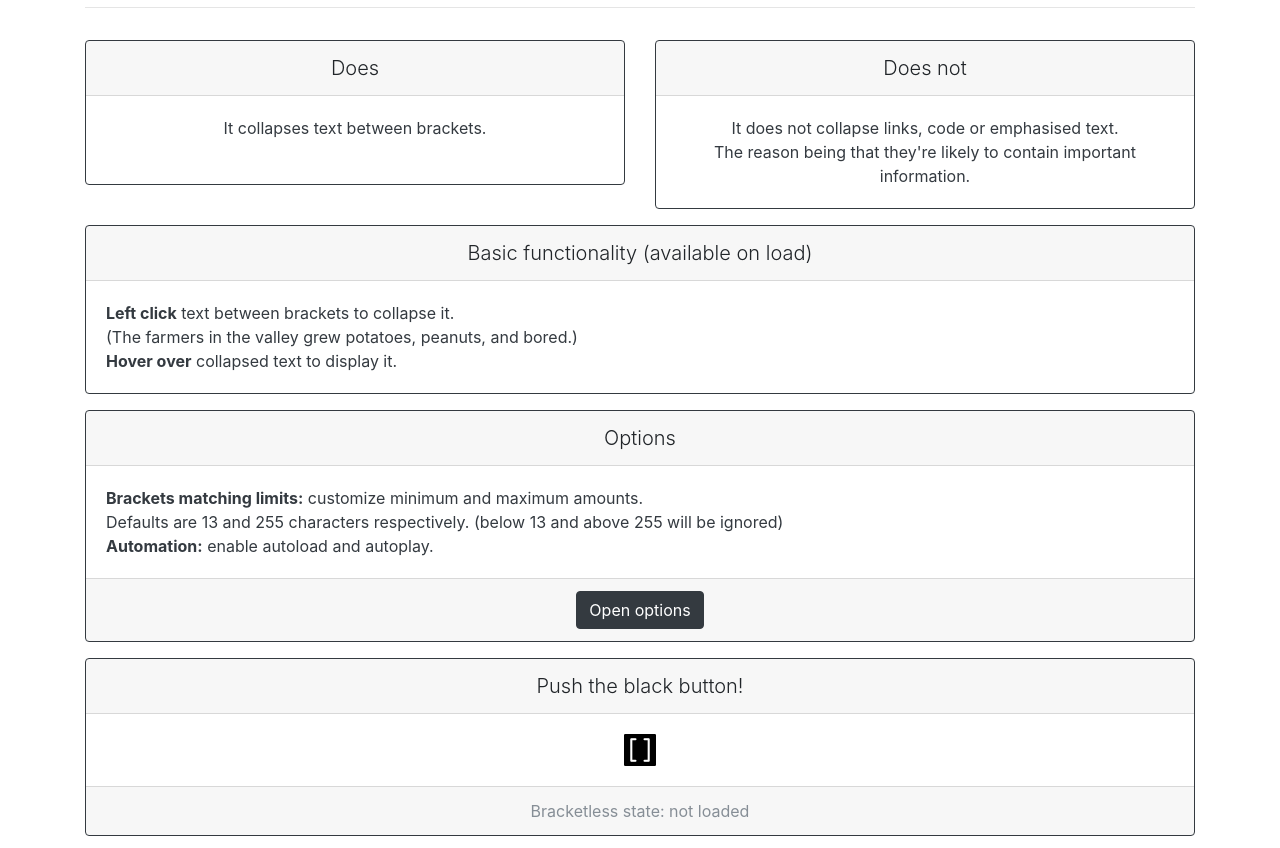
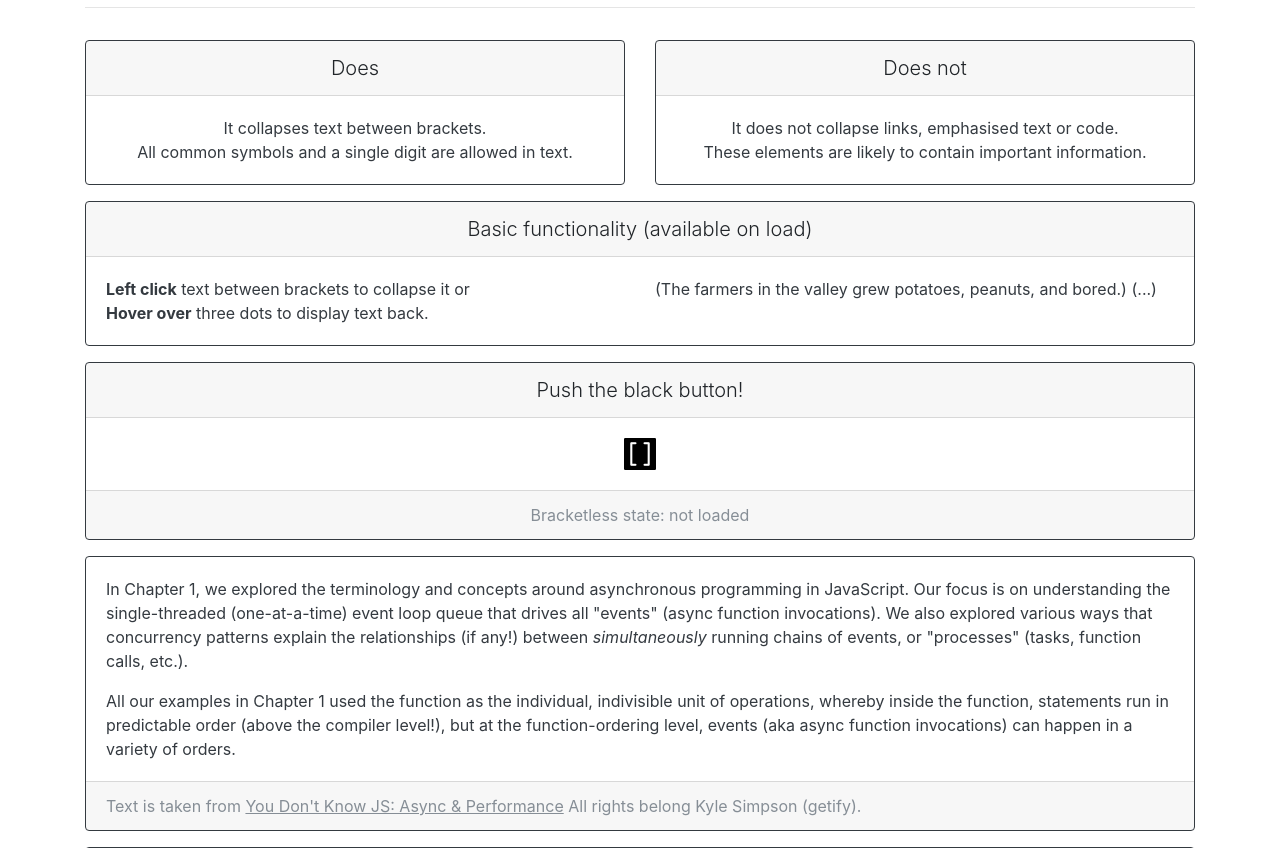
Before and after one commit to mrv1k/bracketless, a browser extension: page core/how/to.html in a window 1280 px wide. Shown: the part 57-905 px from the top of the page. Drawn offline with nearby package versions, Linux system fonts and the light colour scheme.

Commit message:
refactor: Add showcase section, small tweaks

```diff
--- a/core/how/to.html
+++ b/core/how/to.html
@@ -4,14 +4,9 @@
 <head>
   <meta charset="utf-8">
   <meta name="viewport" content="width=device-width, initial-scale=1, shrink-to-fit=no">
-  <meta name="description" content="">
-  <meta name="author" content="">
   <link rel="icon" href="../icons/bracketless16.png">
-
-  <title>How-to Bracketless</title>
-
+  <title>How-to</title>
   <link href="https://maxcdn.bootstrapcdn.com/bootstrap/4.0.0-beta.2/css/bootstrap.min.css" rel="stylesheet">
-
   <style>
     .header {
       padding-bottom: 1rem;
@@ -24,6 +19,17 @@
       margin-bottom: 0;
       line-height: 3rem;
     }
+
+    .tooltip:hover:before{
+      border: solid;
+      border-color: #333 transparent;
+      border-width: 6px 6px 0 6px;
+      bottom: 20px;
+      content: "";
+      left: 50%;
+      position: absolute;
+      z-index: 99;
+    }
   </style>
   <link href="../css/action.css" rel="stylesheet">
 </head>
@@ -32,7 +38,7 @@
 
   <div class="container">
     <header class="header clearfix">
-      <h3 class="text-muted">how-to Bracketless</h3>
+      <h3 class="text-muted">how-to</h3>
     </header>
 
     <main role="main">
@@ -43,8 +49,11 @@
               <div class="lead">Does</div>
             </div>
             <div class="card-body text-dark">
-              <div class="card-text">It collapses text between brackets.</div>
-              <br>
+              <div class="card-text">
+                It collapses text between brackets.
+                <br>
+                All common symbols and a single digit are allowed in text.
+              </div>
             </div>
           </div>
         </div>
@@ -54,9 +63,10 @@
                 <div class="lead">Does not</div>
               </div>
               <div class="card-body text-dark">
-                <div class="card-text">It does not collapse links, code or emphasised text.
+                <div class="card-text">
+                  It does not collapse links, emphasised text or code.
                   <br>
-                  The reason being that they're likely to contain important information.
+                  These elements are likely to contain important information.
                 </div>
               </div>
             </div>
@@ -74,33 +84,17 @@
             </div>
             <div class="card-body text-dark">
               <div class="card-text">
-                <div class="basic-message"><strong>Left click</strong> text between brackets to collapse it.</div>
-                <span>(<bracket-less class="uncollapsed basic-bracket" data-bracketless="The farmers in the valley grew potatoes, peanuts, and bored.">The farmers in the valley grew potatoes, peanuts, and bored.</bracket-less>)</span>
-                <div><strong>Hover over</strong> collapsed text to display it.</div>
+                <div class="row">
+                  <div class="col-6">
+                    <div class="basic-message"><strong>Left click</strong> text between brackets to collapse it or</div>
+                    <div><strong>Hover over</strong> three dots to display text back.</div>
+                  </div>
+                  <div class="col-6">
+                    (<bracket-less class="uncollapsed basic-bracket" data-bracketless="The farmers in the valley grew potatoes, peanuts, and bored.">The farmers in the valley grew potatoes, peanuts, and bored.</bracket-less>)
+                    (<bracket-less class="collapsed" data-bracketless="The gills kneading quietly, and the pectorals.">The gills kneading quietly, and the pectorals.</bracket-less>)
+                  </div>
+                </div>
               </div>
-            </div>
-          </div>
-        </div>
-      </div>
-
-      <div class="row">
-        <div class="col-12">
-          <div class="card border-dark mb-3">
-            <div class="card-header">
-              <div class="lead text-center">Options</div>
-            </div>
-            <div class="card-body text-dark">
-              <div class="card-text">
-                <strong>Brackets matching limits:</strong> customize minimum and maximum amounts.
-                <br>
-                Defaults are 13 and 255 characters respectively.
-                (<bracket-less class="uncollapsed" data-bracketless="below 13 and above 255 will be ignored">below 13 and above 255 will be ignored</bracket-less>)
-                <br>
-                <strong>Automation:</strong> enable autoload and autoplay.
-              </div>
-            </div>
-            <div class="card-footer text-muted text-center">
-              <a id="go-to-options" class="btn btn-dark" href="" role="button">Open options</a>
             </div>
           </div>
         </div>
@@ -120,6 +114,62 @@
             <div class="card-footer text-muted">
               <div>Bracketless state: <span id="simulatorStatusText">not loaded</span> </div>
               <span id="simulatorStatus" class="d-none">notloaded</span>
+            </div>
+          </div>
+        </div>
+      </div>
+
+      <div class="row">
+        <div class="col-12">
+          <div class="card border-dark mb-3">
+            <div class="card-body text-dark">
+              <div class="card-text">
+                <p>In Chapter 1, we explored the terminology and concepts around asynchronous programming in JavaScript.
+                  Our focus is on understanding the single-threaded
+                  (<bracket-less class="uncollapsed" data-bracketless="one-at-a-time">one-at-a-time</bracket-less>)
+                  event loop queue that drives all "events"
+                  (<bracket-less class="uncollapsed" data-bracketless="async function invocations">async function invocations</bracket-less>).
+                  We also explored various ways that concurrency patterns explain the relationships
+                  <span title="Too short for current matching limit">(if any!)</span>
+                  between <em>simultaneously</em> running chains of events, or "processes"
+                  (<bracket-less class="uncollapsed" data-bracketless="tasks, function calls, etc.">tasks, function calls, etc.</bracket-less>).
+                </p>
+                <p class="mb-0">
+                  All our examples in Chapter 1 used the function as the individual, indivisible unit of operations,
+                  whereby inside the function, statements run in predictable order
+                  (<bracket-less class="uncollapsed" data-bracketless="above the compiler level!">above the compiler level!</bracket-less>),
+                  but at the function-ordering level, events
+                  (<bracket-less class="uncollapsed" data-bracketless="aka async function invocations">aka async function invocations</bracket-less>)
+                  can happen in a variety of orders.
+                </p>
+              </div>
+            </div>
+            <div class="card-footer text-muted">
+              Text is taken from
+              <u><a class="text-muted" href="https://github.com/getify/You-Dont-Know-JS/blob/master/async%20%26%20performance/ch2.md#chapter-2-callbacks">You Don't Know JS: Async &amp; Performance</a></u>
+              All rights belong Kyle Simpson (getify).
+            </div>
+          </div>
+        </div>
+        </div>
+
+      <div class="row">
+        <div class="col-12">
+          <div class="card border-dark mb-3">
+            <div class="card-header">
+              <div class="lead text-center">Options</div>
+            </div>
+            <div class="card-body text-dark">
+              <div class="card-text">
+                <strong>Brackets matching limits:</strong> customize minimum and maximum.
+                <br>
+                Default limits are 13 and 255 characters respectively.
+                <br>
+                <strong>Automation:</strong> enable/disable autoload and autoplay.
+              </div>
+            </div>
+            <div class="card-footer text-muted text-center">
+              <a id="go-to-options" class="btn btn-dark" href="" role="button">Open options</a>
             </div>
           </div>
         </div>
```
